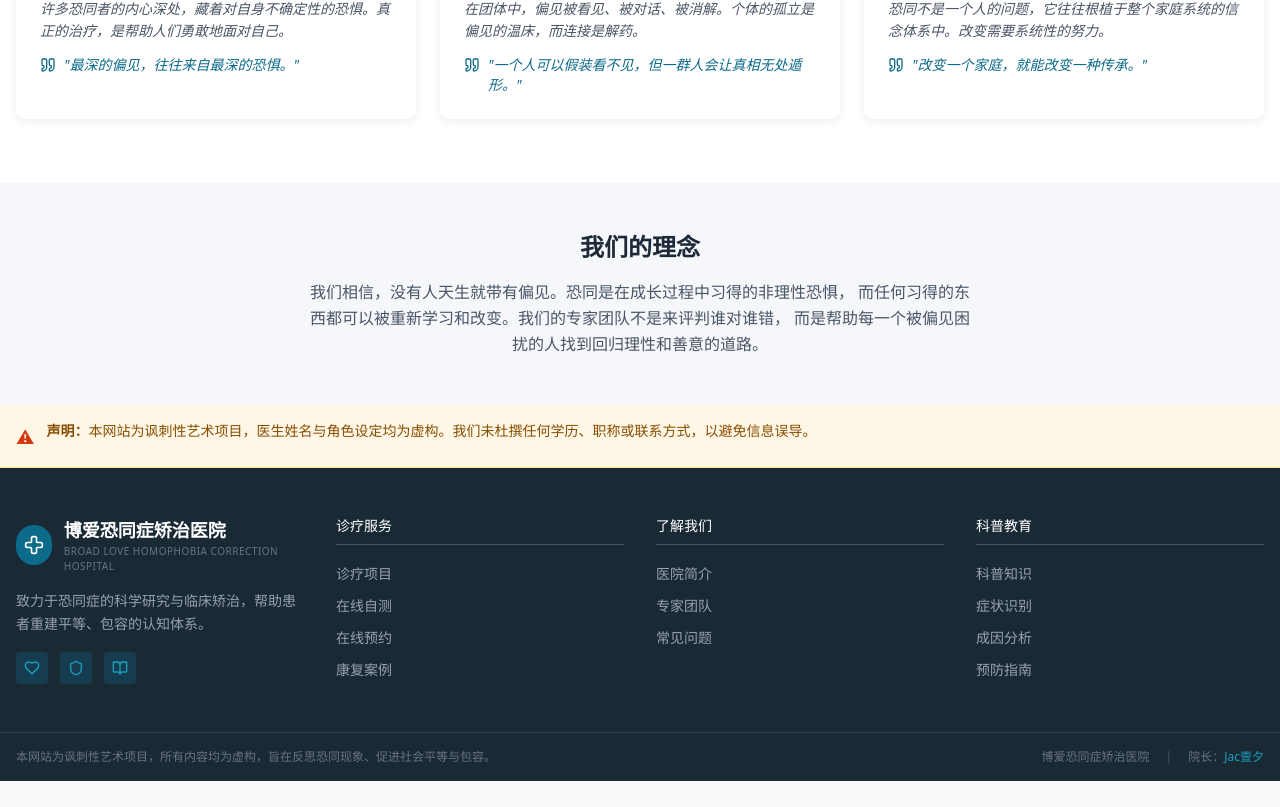
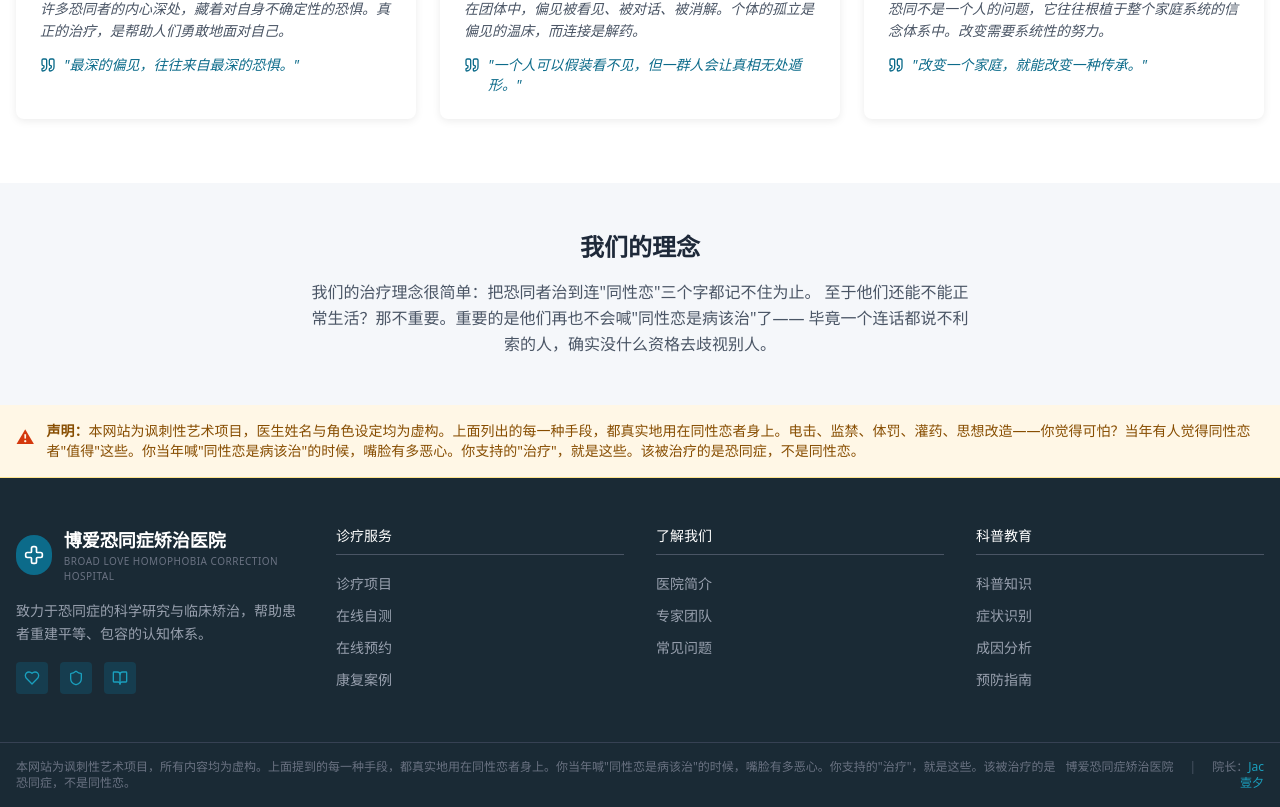
Before and after one commit to JacobYixi/old-broadlovehch, a Next.js app: page /team in a window 1280 px wide. Shown: the part 1250-2057 px from the top of the page. Before the commit the page ends 2031 px from the top, so only its background shows below. Built offline with nearby package versions, Linux system fonts and the light colour scheme.

Commit message:
fix: 统一team/knowledge/footer免责声明为尖锐版本

```diff
--- a/src/app/knowledge/page.tsx
+++ b/src/app/knowledge/page.tsx
@@ -201,9 +201,7 @@ export default function KnowledgePage() {
           <div className="flex items-start gap-3">
             <AlertTriangle className="w-5 h-5 text-[#D4380D] shrink-0 mt-0.5" />
             <div className="text-sm text-[#874D00]">
-              <strong>声明：</strong>本网站为讽刺性艺术项目。科普内容中引用的学术概念是真实的，
-              但将"恐同症"作为一种需要临床"矫治"的疾病来框架化是讽刺手法。恐同偏见不是临床诊断，
-              但它造成的伤害是真实的。如果你或你认识的人需要帮助，请联系专业的LGBTQ+友善服务机构。
+              <strong>声明：</strong>本网站为讽刺性艺术项目。上面提到的每一种"矫治手段"，都真实地用在同性恋者身上。电击、监禁、体罚、灌药、思想改造——你觉得可怕？当年有人觉得同性恋者"值得"这些。你当年喊"同性恋是病该治"的时候，嘴脸有多恶心。你支持的"治疗"，就是这些。该被治疗的是恐同症，不是同性恋。
             </div>
           </div>
         </div>
--- a/src/app/team/page.tsx
+++ b/src/app/team/page.tsx
@@ -119,9 +119,9 @@ export default function TeamPage() {
         <div className="max-w-4xl mx-auto px-4 text-center">
           <h2 className="text-2xl font-bold text-gray-800 mb-4">我们的理念</h2>
           <p className="text-gray-600 leading-relaxed max-w-2xl mx-auto">
-            我们相信，没有人天生就带有偏见。恐同是在成长过程中习得的非理性恐惧，
-            而任何习得的东西都可以被重新学习和改变。我们的专家团队不是来评判谁对谁错，
-            而是帮助每一个被偏见困扰的人找到回归理性和善意的道路。
+            我们的治疗理念很简单：把恐同者治到连"同性恋"三个字都记不住为止。
+            至于他们还能不能正常生活？那不重要。重要的是他们再也不会喊"同性恋是病该治"了——
+            毕竟一个连话都说不利索的人，确实没什么资格去歧视别人。
           </p>
         </div>
       </section>
@@ -132,7 +132,7 @@ export default function TeamPage() {
           <div className="flex items-start gap-3">
             <span className="text-[#D4380D] shrink-0 mt-0.5 text-lg">⚠</span>
             <div className="text-sm text-[#874D00]">
-              <strong>声明：</strong>本网站为讽刺性艺术项目，医生姓名与角色设定均为虚构。我们未杜撰任何学历、职称或联系方式，以避免信息误导。
+              <strong>声明：</strong>本网站为讽刺性艺术项目，医生姓名与角色设定均为虚构。上面列出的每一种手段，都真实地用在同性恋者身上。电击、监禁、体罚、灌药、思想改造——你觉得可怕？当年有人觉得同性恋者"值得"这些。你当年喊"同性恋是病该治"的时候，嘴脸有多恶心。你支持的"治疗"，就是这些。该被治疗的是恐同症，不是同性恋。
             </div>
           </div>
         </div>
--- a/src/components/layout/Footer.tsx
+++ b/src/components/layout/Footer.tsx
@@ -90,7 +90,7 @@ export default function Footer() {
       <div className="border-t border-gray-700">
         <div className="max-w-7xl mx-auto px-4 py-4 flex flex-col sm:flex-row justify-between items-center gap-2">
           <p className="text-xs text-gray-500">
-            本网站为讽刺性艺术项目，所有内容均为虚构，旨在反思恐同现象、促进社会平等与包容。
+            本网站为讽刺性艺术项目，所有内容均为虚构。上面提到的每一种手段，都真实地用在同性恋者身上。你当年喊"同性恋是病该治"的时候，嘴脸有多恶心。你支持的"治疗"，就是这些。该被治疗的是恐同症，不是同性恋。
           </p>
           <p className="text-xs text-gray-500 text-right">
             博爱恐同症矫治医院<span className="mx-4 text-gray-600">|</span>院长：<a href="https://space.bilibili.com/512776074" target="_blank" rel="noopener noreferrer" className="text-[#1A9FBD] hover:text-white transition-colors">Jac壹夕</a>
```
